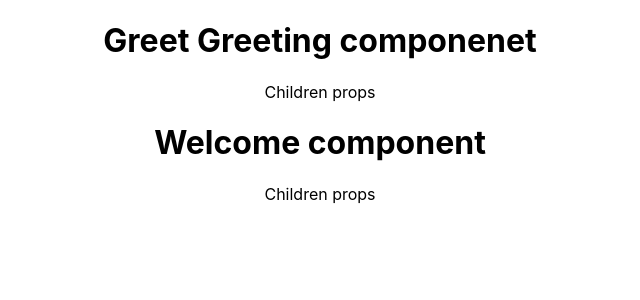
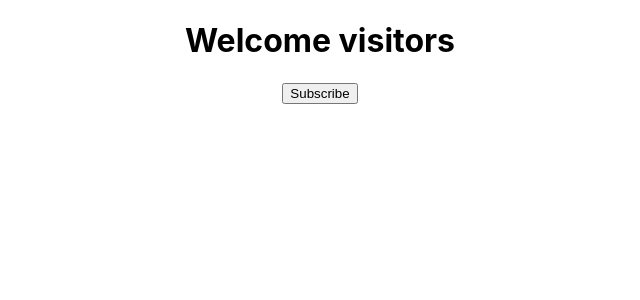
Before and after one commit to Mhdez221993/react-playground, a React (Create React App) app: page / in a window 1280 px wide. Shown: the top 300 px of the page, without its empty margins (320-960 px from the left). Built offline with nearby package versions, Linux system fonts and the light colour scheme.

Commit message:
Setting state with class component

```diff
--- a/src/App.js
+++ b/src/App.js
@@ -1,21 +1,25 @@
 import './App.css';
 
-import Greet from './components/Greet';
+import Message from './components/Message';
+// import Greet from './components/Greet';
 import React from 'react';
-import Welcome from './components/Welcome';
+
+// import Welcome from './components/Welcome';
 
 class App extends React.Component {
   render() {
     return (
       <div className="App">
         {/* <Hello /> */}
-       <Greet name="Greeting componenet" >
+       {/* <Greet name="Greeting componenet" >
           <p>Children props</p>
        </Greet>
 
        <Welcome name="Welcome component">
         <p>Children props</p>
-       </Welcome>
+       </Welcome> */}
+
+       <Message />
       </div>
     );
   }
--- /dev/null
+++ b/src/components/Message.js
@@ -0,0 +1,29 @@
+import React, { Component } from 'react';
+
+class Message extends Component {
+  constructor(){
+    super()
+    this.state = {
+      messge: 'Welcome visitors'
+    }
+  }
+
+  changeMessage() {
+    this.setState({
+      messge: 'Thank you for registering'
+    })
+  }
+
+  render() {
+    return (
+      <div>
+        <h1>
+            {this.state.messge}
+        </h1>
+        <button onClick={() => this.changeMessage()}>Subscribe</button>
+      </div>
+    );
+  }
+};
+
+export default Message;
```
